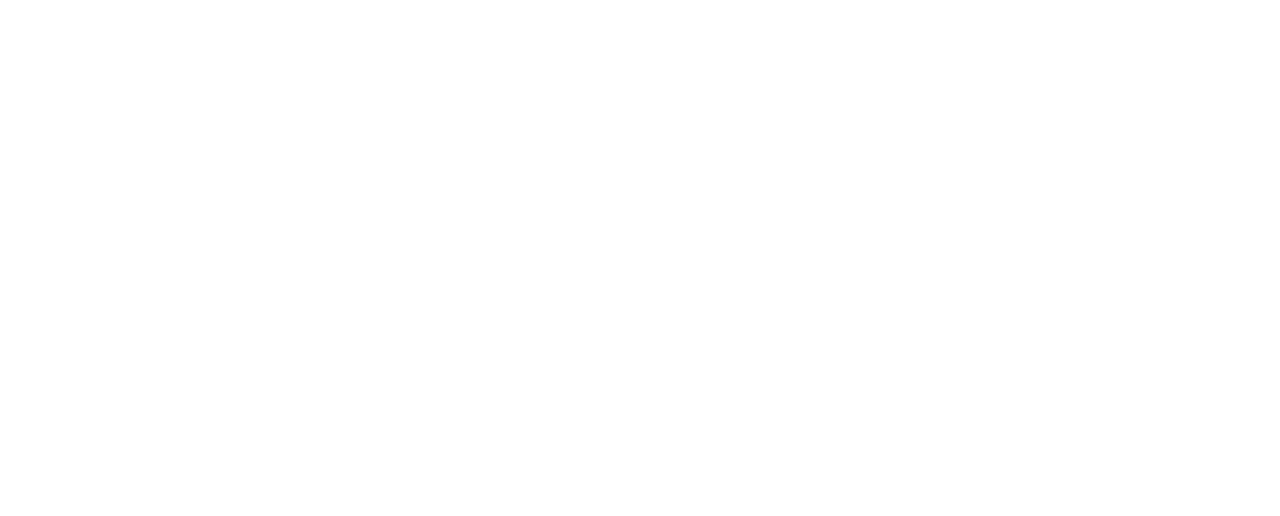
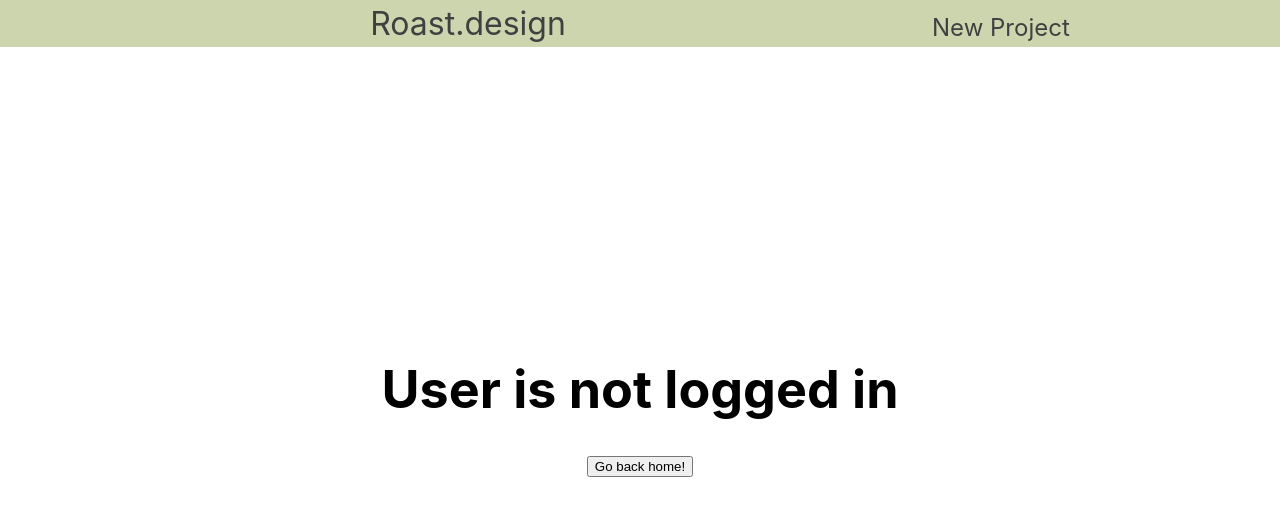
Before and after one commit to Joelheile/Roast-Design, a React (Create React App) app in the folder roastapp/: page /home in a window 1280 px wide. Before the commit this address had no page. Shown: the top 516 px of the page. Built offline with nearby package versions, Linux system fonts and the light colour scheme.

Commit message:
working navigator but no styling

```diff
--- a/roastapp/src/App.css
+++ b/roastapp/src/App.css
@@ -21,7 +21,7 @@
   align-items: center;
   justify-content: center;
   font-size: calc(10px + 2vmin);
-  color: white;
+  color: black;
 }
 
 .App-link {
--- a/roastapp/src/App.js
+++ b/roastapp/src/App.js
@@ -1,19 +1,25 @@
-import './App.css';
-import {BrowserRouter as Router, Routes, Route} from "react-router-dom";
+import "./App.css";
+import { BrowserRouter as Router, Routes, Route } from "react-router-dom";
+
+import "./styles/navbar.css";
 
 import Login from "./pages/loginPage";
-import Success from './pages/successPage';
-
-
+import Home from "./pages/homePage";
+import NewProject from "./pages/newProject";
+import Navbar from "./components/navbar";
 
 function App() {
 	return (
+		<>
+			<Navbar />
 			<Router>
 				<Routes>
 					<Route path="/" element={<Login />} />
-        <Route path="/success" element={<Success />} />
+					<Route path="/home" element={<Home />} />
+					<Route path="/new" element={<NewProject />} />
 				</Routes>
 			</Router>
+		</>
 	);
 }
 
--- /dev/null
+++ b/roastapp/src/components/navbar.js
@@ -0,0 +1,14 @@
+export default function Navbar() {
+	return (
+		<nav className="nav">
+			<a href="/home" className="site-title">
+				Roast.design
+			</a>
+			<ul>
+				<li>
+					<a href="/new">New Project</a>
+				</li>
+			</ul>
+		</nav>
+	);
+}
--- /dev/null
+++ b/roastapp/src/pages/homePage.js
@@ -0,0 +1,70 @@
+import { createClient } from "@supabase/supabase-js";
+import { Auth, ThemeSupa } from "@supabase/auth-ui-react";
+import { useNavigate } from "react-router-dom";
+import "../styles/homePage.css";
+
+import React, { useEffect, useState } from "react";
+import NewProject from "./newProject";
+
+const supabase = createClient(
+	"https://zvchclcaprpzykvfkoxr.supabase.co",
+	"eyJhbGciOiJIUzI1NiIsInR5cCI6IkpXVCJ9.eyJpc3MiOiJzdXBhYmFzZSIsInJlZiI6Inp2Y2hjbGNhcHJwenlrdmZrb3hyIiwicm9sZSI6ImFub24iLCJpYXQiOjE2NzU4MTA5ODIsImV4cCI6MTk5MTM4Njk4Mn0.Z4cu3-ZcqcAYvB17Wyy5qiiluymXCo_NuaXD4OZW3SA"
+);
+
+function Home() {
+	const [user, setUser] = useState({}); // object
+	const navigate = useNavigate();
+
+	useEffect(() => {
+		async function getUserData() {
+			// ask for currently logged in user
+			await supabase.auth.getUser().then((value) => {
+				// value.data.user is user object
+				if (value.data?.user) {
+					// if value.data is undefined it shouldn't try to get user property
+					console.log(value.data.user);
+					setUser(value.data.user);
+				}
+			});
+		}
+		getUserData(); // call function
+	}, []); // useEffect is only going to run once
+
+	async function signOutUser() {
+		const { error } = await supabase.auth.signOut();
+		navigate("/");
+	}
+
+	return (
+		<div className="App">
+			<header className="App-header">
+				{Object.keys(user).length !== 0 ? ( // check if user object is emtpy or not
+					// einfach ob er die success URL eingegeben hat und login umgehen möchte
+					<>
+						<div>
+							<h1>Roast</h1>
+							<button id="newPage" onClick={() => navigate("/new")}>
+								Need another roast?
+							</button>
+						</div>
+						<button id="signout" onClick={() => signOutUser()}>
+							Sign out
+						</button>
+					</>
+				) : (
+					<>
+						<h1>User is not logged in</h1>
+						<button
+							onClick={() => {
+								navigate("/");
+							}}
+						>
+							Go back home!
+						</button>
+					</>
+				)}
+			</header>
+		</div>
+	);
+}
+export default Home;
--- a/roastapp/src/pages/loginPage.js
+++ b/roastapp/src/pages/loginPage.js
@@ -1,32 +1,32 @@
-import {createClient} from "@supabase/supabase-js";
-import {Auth, ThemeSupa} from "@supabase/auth-ui-react";
-import {useNavigate} from "react-router-dom";
+import { createClient } from "@supabase/supabase-js";
+import { Auth, ThemeSupa } from "@supabase/auth-ui-react";
+import { useNavigate } from "react-router-dom";
 
 const supabase = createClient(
 	"https://zvchclcaprpzykvfkoxr.supabase.co",
 	"eyJhbGciOiJIUzI1NiIsInR5cCI6IkpXVCJ9.eyJpc3MiOiJzdXBhYmFzZSIsInJlZiI6Inp2Y2hjbGNhcHJwenlrdmZrb3hyIiwicm9sZSI6ImFub24iLCJpYXQiOjE2NzU4MTA5ODIsImV4cCI6MTk5MTM4Njk4Mn0.Z4cu3-ZcqcAYvB17Wyy5qiiluymXCo_NuaXD4OZW3SA"
-)
+);
 
 function Login() {
 	const navigate = useNavigate(); // funcionality to send user around
 
-    supabase.auth.onAuthStateChange(async (event) => { //if user logs out or signs in
-        if (event !== "SIGNED_OUT"){
+	supabase.auth.onAuthStateChange(async (event) => {
+		//if user logs out or signs in
+		if (event !== "SIGNED_OUT") {
 			//forward to success URL
-            navigate("/success")
-
-        }else{
+			navigate("/home");
+		} else {
 			// forward to localhost:3000
-            navigate("/")
+			navigate("/");
 		}
-    })
+	});
 
 	return (
 		<div className="App">
 			<header className="App-header">
 				<Auth
 					supabaseClient={supabase} // supabase variable of above
-            appearance={{theme: ThemeSupa}}
+					appearance={{ theme: ThemeSupa }}
 					theme="light"
 					providers={["discord"]} // evtl. noch Google hinzufügen
 				/>
--- /dev/null
+++ b/roastapp/src/pages/newProject.js
@@ -0,0 +1,12 @@
+import React from "react";
+import Navbar from "../components/navbar";
+
+function NewProject() {
+	return (
+		<div>
+			<h1>New</h1>
+		</div>
+	);
+}
+
+export default NewProject;
--- a/roastapp/src/pages/successPage.js
+++ /dev/null
@@ -1,55 +0,0 @@
-import {createClient} from "@supabase/supabase-js";
-import {Auth, ThemeSupa} from "@supabase/auth-ui-react";
-import {useNavigate} from "react-router-dom";
-
-import React, {useEffect, useState} from "react";
-
-const supabase = createClient(
-    "https://zvchclcaprpzykvfkoxr.supabase.co",
-    "eyJhbGciOiJIUzI1NiIsInR5cCI6IkpXVCJ9.eyJpc3MiOiJzdXBhYmFzZSIsInJlZiI6Inp2Y2hjbGNhcHJwenlrdmZrb3hyIiwicm9sZSI6ImFub24iLCJpYXQiOjE2NzU4MTA5ODIsImV4cCI6MTk5MTM4Njk4Mn0.Z4cu3-ZcqcAYvB17Wyy5qiiluymXCo_NuaXD4OZW3SA"
-)
-
-function Success() {
-    const [user, setUser] = useState({}); // object
-    const navigate = useNavigate();
-
-    useEffect(() => {
-        async function getUserData() { // ask for currently logged in user
-            await supabase.auth.getUser().then((value) => {
-                // value.data.user is user object
-                if(value.data?.user){ // if value.data is undefined it shouldn't try to get user property
-                    console.log(value.data.user)
-                    setUser(value.data.user)
-                }
-            })
-        }
-        getUserData(); // call function
-    }, []) // useEffect is only going to run once
-
-    async function signOutUser(){
-        const {error} = await supabase.auth.signOut();
-        navigate("/");
-    }
-
-  return (
-    <div className="App">
-      <header className="App-header">
-        {Object.keys(user).length !== 0 ? // check if user object is emtpy or not
-        // einfach ob er die success URL eingegeben hat und login umgehen möchte
-        <>
-        <h1>Success</h1>
-       <button onClick={() => signOutUser()}>Sign out</button>
-       </>
-       :
-       <>
-        <h1>User is not logged in</h1>
-        <button onClick={() => {navigate("/")}}>Go back home!</button>
-       </>
-    }
-
-      </header>
-    </div>
-  );
-}
-
-export default Success;
--- /dev/null
+++ b/roastapp/src/styles/navbar.css
@@ -0,0 +1,49 @@
+
+
+.nav {
+    width: 100%;
+    background-color: #CCD5AE;
+    color: #404040;
+    display: flex;
+    justify-content: space-evenly;
+    align-items: center;
+    gap: 2rem;
+    padding: 0rem 5rem;
+    position: fixed;
+    top: 0;
+}
+
+.site-title {
+    font-size: 2rem;
+}
+
+.nav button{
+
+    margin: 0;
+    font-size: 1rem;
+    list-style: none;
+    display: flex;
+    gap: 1rem;
+}
+
+.nav ul{
+
+    margin: 0;
+    font-size: 1.5rem;
+    list-style: none;
+    display: flex;
+    gap: 1rem;
+}
+
+.nav a{
+    color: inherit;
+    text-decoration: none;
+    height: 100%;
+    display: flex;
+    align-items: center;
+    padding: .25rem;
+}
+
+.nav li:hover{
+    Color: #7778;
+}
```
Also changed, not shown: roastapp/src/index.js (+9 -9 lines), roastapp/src/styles/homePage.css (added), roastapp/src/styles/newProject.css (added). Lines whose indentation alone changed are shown as unchanged.
